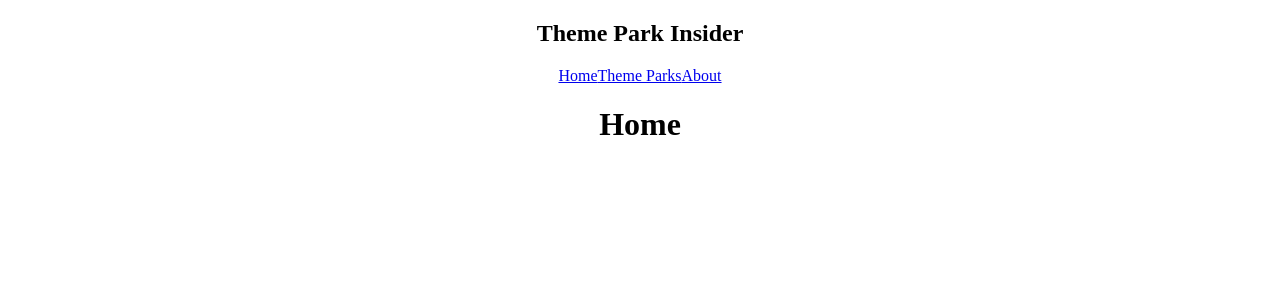
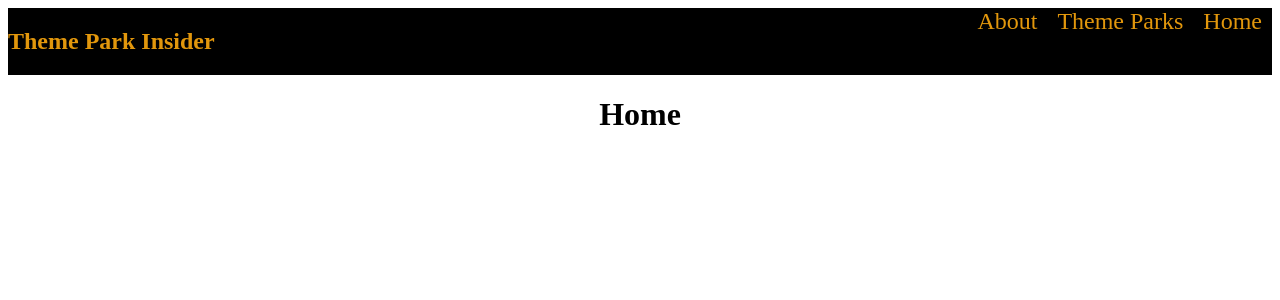
Before and after one commit to nickonbabaei/ThemeParkInsider, a React (Create React App) app in the folder client/: page / in a window 1280 px wide. Shown: the top 300 px of the page. Built offline with nearby package versions, Linux system fonts and the light colour scheme.

Commit message:
added styling to nav

```diff
--- a/client/src/App.css
+++ b/client/src/App.css
@@ -1,3 +1,24 @@
 .App {
   text-align: center;
 }
+nav{
+  background-color: black;
+  overflow: hidden;
+  /* border-bottom: 2px solid rgba(233, 204, 44, 0.3); */
+}
+nav a{
+  float: right;
+  color: #e2970c;
+  text-align: center;
+  padding: 0 10px;
+  text-decoration: none;
+  font-size: 1.5rem;
+  /* margin-top: 40px; */
+  font-family: 'Scope One', serif;
+
+}
+
+nav .logo{
+  float: left;
+  color: #e2970c;
+}
```
